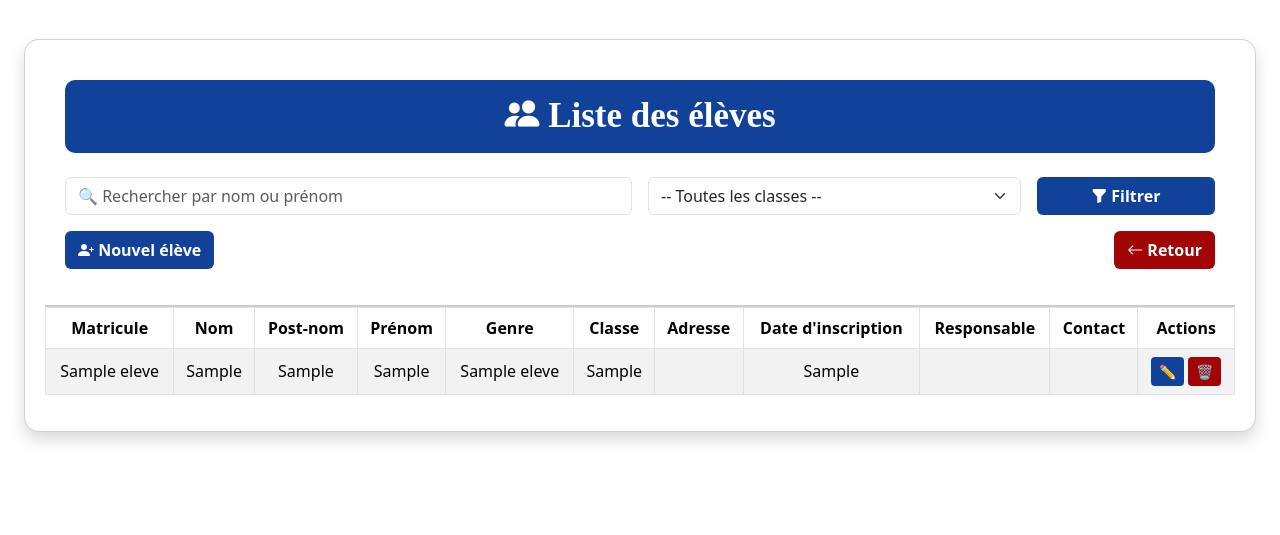
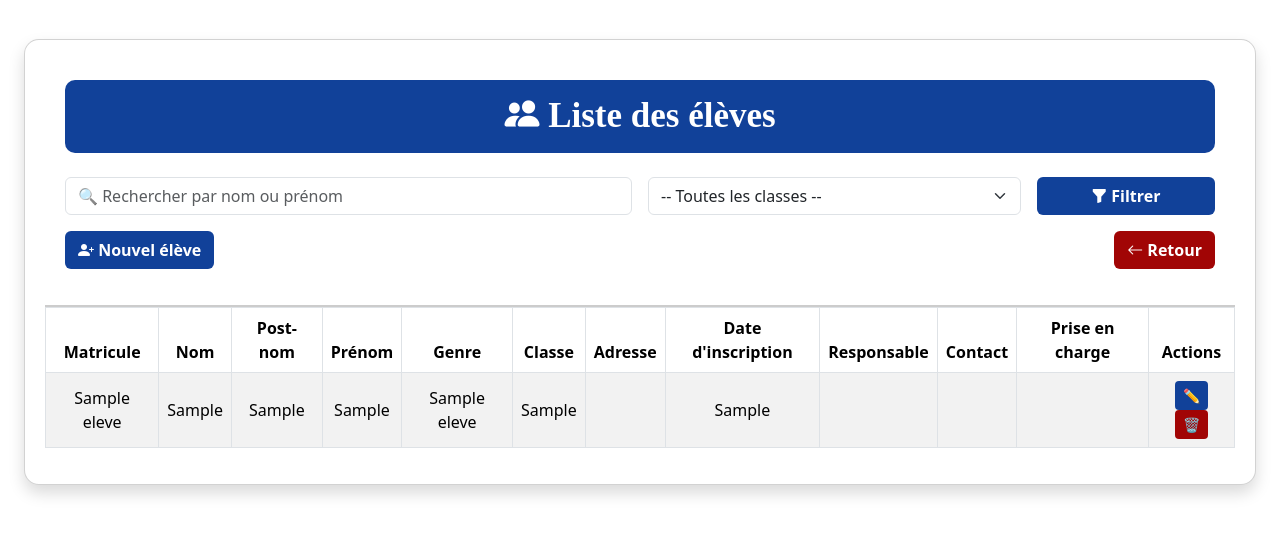
Before and after one commit to Mervamukuna/app_immaculee, a Flask app: page /liste in a window 1280 px wide. Shown: the top 535 px of the page. Run offline with Flask 2, Linux system fonts and the light colour scheme; the visitor is signed in with stand-in values (Sample User, id 1); tables that the repository leaves empty or names only in its code hold one stand-in row (values such as "Sample post"); data that the repository does not hold is empty.

Commit message:
mise a jour

```diff
--- a/app.py
+++ b/app.py
@@ -341,6 +341,7 @@ def inscription():
                 telephone_responsable = numero_brut
             fonction_responsable = request.form.get('fonction')
             statut_eleve = request.form.get('statut_eleve')
+            prise_en_charge = request.form.get('prise_en_charge','P/P')
             frais_inscription = request.form['frais_inscription']
             frais_bulletin = request.form.get('frais_bulletin')
             ram_papier = request.form.get('ram_papier')
@@ -357,15 +358,15 @@ def inscription():
                     nom, postnom, prenom, genre, section, classe,
                     annee_scolaire, date_inscription, lieu_naissance, date_naissance,
                     ecole_provenance, classe_precedente, adresse, responsable, telephone_responsable,
-                    fonction_responsable, statut_eleve, frais_inscription, ram_papier,
+                    fonction_responsable, statut_eleve, prise_en_charge, frais_inscription, ram_papier,
                     frais_bulletin, deux_savons, deux_ph, fournitures
                 )
-                VALUES (%s, %s, %s, %s, %s, %s, %s, %s, %s, %s, %s, %s, %s, %s, %s, %s, %s, %s, %s, %s, %s, %s, %s)
+                VALUES (%s, %s, %s, %s, %s, %s, %s, %s, %s, %s, %s, %s, %s, %s, %s, %s, %s, %s, %s, %s, %s, %s, %s, %s)
             """, (
                 nom, postnom, prenom, genre, section, classe,
                 annee_scolaire, date_inscription, lieu_naissance, date_naissance,
                 ecole_provenance, classe_precedente, adresse, responsable, telephone_responsable,
-                fonction_responsable, statut_eleve, frais_inscription, ram_papier,
+                fonction_responsable, statut_eleve, prise_en_charge, frais_inscription, ram_papier,
                 frais_bulletin, deux_savons, deux_ph, fournitures
             ))
 
@@ -560,7 +561,7 @@ def telecharger_pdf(classe):
     conn = get_db_connection()
     curseur = conn.cursor()
     curseur.execute("""
-        SELECT matricule, nom, postnom, prenom, genre, classe, ecole_provenance, responsable, telephone_responsable, adresse
+        SELECT matricule, nom, postnom, prenom, genre, classe, ecole_provenance, responsable, telephone_responsable, adresse, prise_en_charge
         FROM eleves
         WHERE classe = %s
         ORDER BY nom ASC, postnom ASC, prenom ASC
@@ -613,7 +614,7 @@ def telecharger_pdf(classe):
     elements.append(Spacer(1, 12))
 
     # 🔹 Tableau
-    data = [["Matricule", "Nom Complet", "Genre", "Classe", "Provenance", "Responsable", "Contact", "Adresse"]]
+    data = [["Matricule", "Nom Complet", "Genre", "Classe", "Provenance", "Responsable", "Contact", "Adresse", "Prise en charge"]]
     styles = getSampleStyleSheet()
     style_normal = styles["Normal"]
 
@@ -627,10 +628,11 @@ def telecharger_pdf(classe):
             e[6] or "-",
             Paragraph(e[7], style_normal),
             e[8],
-            Paragraph(e[9] or "-", style_normal)
+            Paragraph(e[9] or "-", style_normal),
+            e[10] or "P/P"
     ])
 
-    table = Table(data, colWidths=[65, 90, 50, 70, 60, 70, 70, 70])
+    table = Table(data, colWidths=[65, 90, 50, 70, 60, 70, 70, 70, 60])
     table.setStyle(TableStyle([
         ('BACKGROUND', (0, 0), (-1, 0), colors.HexColor("#003366")),
         ('TEXTCOLOR', (0, 0), (-1, 0), colors.white),
@@ -698,6 +700,7 @@ def modifier_eleve(id):
         telephone_responsable = request.form['telephone_responsable']
         fonction_responsable = request.form['fonction_responsable']
         statut_eleve = request.form['statut_eleve']
+        prise_en_charge = request.form['prise_en_charge']
         frais_inscription = request.form['frais_inscription']
         frais_bulletin = request.form['frais_bulletin']
         ram_papier = request.form['ram_papier']
@@ -709,13 +712,13 @@ def modifier_eleve(id):
             UPDATE eleves SET
                 nom = %s, postnom = %s, prenom = %s, genre = %s, section = %s, classe = %s, annee_scolaire = %s,
                 lieu_naissance = %s, date_naissance = %s, ecole_provenance = %s, classe_precedente = %s,
-                responsable = %s, telephone_responsable = %s, fonction_responsable = %s, statut_eleve = %s, frais_inscription = %s,
+                responsable = %s, telephone_responsable = %s, fonction_responsable = %s, statut_eleve = %s, prise_en_charge = %s, frais_inscription = %s,
                 frais_bulletin = %s, ram_papier = %s, deux_savons = %s, deux_ph = %s, fournitures = %s
             WHERE id = %s
         ''', (
             nom, postnom, prenom, genre, section, classe, annee_scolaire,
             lieu_naissance, date_naissance, ecole_provenance, classe_precedente,
-            responsable, telephone_responsable, fonction_responsable, statut_eleve, frais_inscription,
+            responsable, telephone_responsable, fonction_responsable, statut_eleve, prise_en_charge, frais_inscription,
             frais_bulletin, ram_papier, deux_savons, deux_ph, fournitures,
             id
         ))
--- a/templates/confirmation_paiement.html
+++ b/templates/confirmation_paiement.html
@@ -19,7 +19,7 @@
         <p><strong>Mois payé :</strong> {{ mois }}</p>
         <p><strong>Montant payé :</strong> {{ montant_paye }} $</p>
         <p><strong>Montant restant :</strong> {{ montant_restant }} $</p>
-        <p><strong>Caissière :</strong> {{ caissiere }}</p>
+        <p><strong>Caissier(ère) :</strong> {{ caissiere }}</p>
 
         <div class="d-grid gap-3 mt-4">
             <a href="{{ url_for('paiement') }}" class="btn btn-secondary" style="background-color: #114199; color: #fff; font-weight: bold">
--- a/templates/liste.html
+++ b/templates/liste.html
@@ -166,6 +166,7 @@
               <th>Date d'inscription</th>
               <th>Responsable</th>
               <th>Contact</th>
+              <th>Prise en charge</th>
               <th>Actions</th>
             </tr>
           </thead>
@@ -182,6 +183,7 @@
                 <td>{{ eleve[9] }}</td>
                 <td>{{ eleve[14] }}</td>
                 <td>{{ eleve[15] }}</td>
+                <td>{{ eleve[25] }}</td>
                 <td>
                   <a href="{{ url_for('modifier_eleve', id=eleve[0]) }}" class="btn btn-sm btn-edit">✏️</a>
                   <a href="{{ url_for('supprimer_eleve', id=eleve[0]) }}" class="btn btn-sm btn-delete" onclick="return confirm('Confirmer la suppression ?');">🗑️</a>
```
Also changed, not shown: templates/inscription.html (+9 -0 lines), templates/modifier.html (+9 -0 lines).
